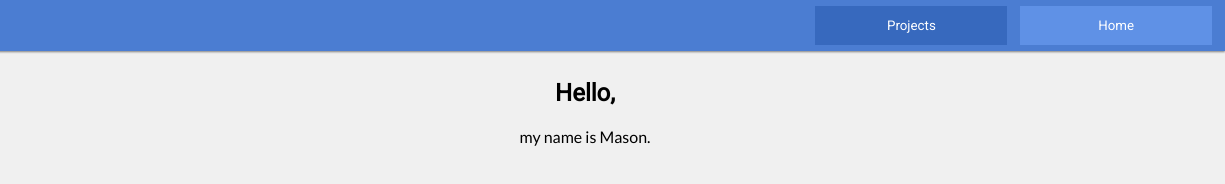
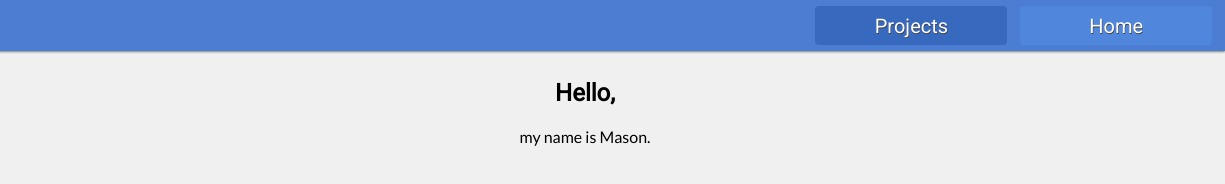
Before and after one commit to Nenrikido/masonzettle-website, a plain HTML site: page index.html in a window 1280 px wide. Shown: the full height of the page, 55-1280 px from the left. Drawn offline with Linux system fonts and the light colour scheme.

Commit message:
Update style.css

```diff
--- a/style.css
+++ b/style.css
@@ -26,6 +26,14 @@ li {
   float: right;
   margin-right: 1vw;
   padding-top: 0.5vw;
+}
+
+button {
+  font-family: Roboto;
+  font-size: 20px;
+  color: white;
+  border-radius: 4px;
+  text-shadow: 0.5px 0.5px #414141
 }
 
 body {
@@ -64,14 +72,12 @@ body {
     background-color: rgb(55, 105, 190);
     transition: 1s ease;
     outline: none;
-
-    font-family: Roboto;
-    color: white;
 }
 
 #navbar #navlist li button:hover {
     background-color: rgb(95, 145, 230);
-    transition: 1s ease;
+    transition: 0.5s ease;
+    box-shadow: 0 6px 8px 0 rgba(0,0,0,0.24), 0 8.5px 25px 0 rgba(0,0,0,0.19);
 }
 
 #home,
@@ -85,7 +91,7 @@ body {
 }
 
 #navbar #navlist li .active {
-    background-color: rgb(95, 145, 230);
+    background-color: rgb(80, 135, 220);
 }
 
 #navbar #navlist li .active:hover {
```
